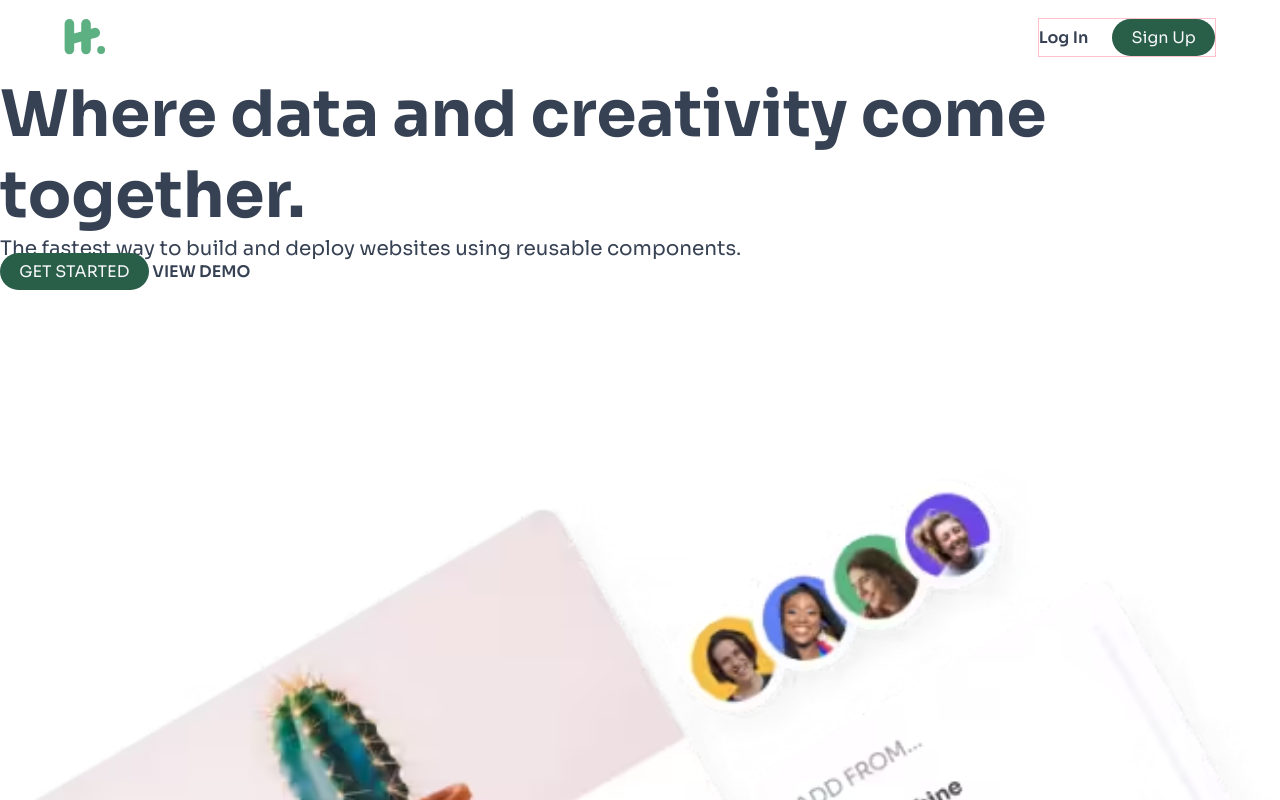
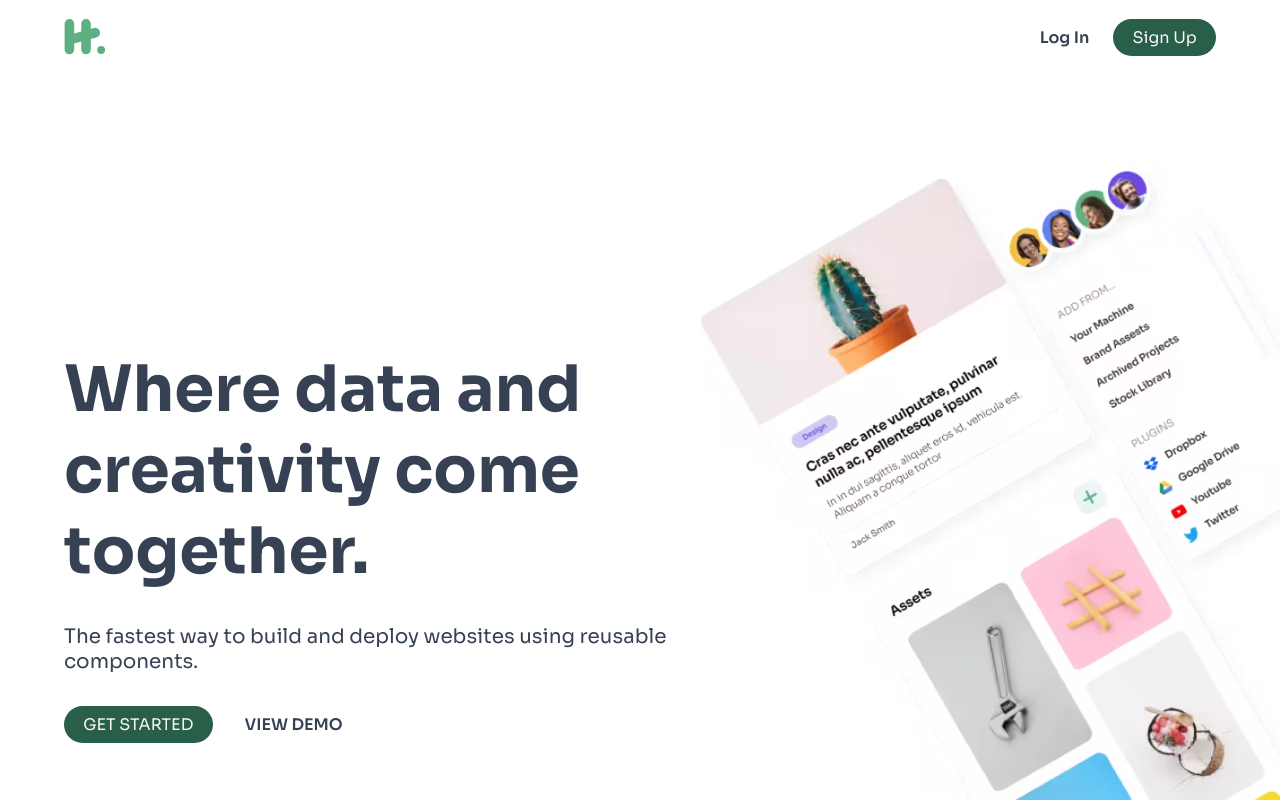
Before and after one commit to dev-RonnieTR/advanced-homepage-hufie, a plain HTML site: page index.html in a window 1280 px wide. Shown: the top 800 px of the page. Drawn offline with Linux system fonts and the light colour scheme.

Commit message:
Style the hero section

```diff
--- a/index.html
+++ b/index.html
@@ -33,14 +33,14 @@
                     <a class="hero__content__button view-demo-button button button-2" href="">VIEW DEMO</a>
                 </div>
             </div>
-            <picture>
+            <picture class="hero__picture">
                 <source srcset="resources/images/hero-image.avif 492w, resources\images\hero-image@2x.avif 656w"
                     type="image/avif">
                 <source srcset="resources/images/hero-image.webp 492w, resources\images\hero-image@2x.webp 656w"
                     type="image/webp">
                 <source srcset="resources/images/hero-image.png 492w, resources\images\hero-image@2x.png 656w"
                     type="image/png">
-                <img src="resources/images/hero-image.png" alt="">
+                <img class="hero__img" src="resources/images/hero-image.png" alt="">
             </picture>
         </div>
     </section>
--- a/styles.css
+++ b/styles.css
@@ -26,6 +26,8 @@
   --color-12: #f5c044;
   --spacing-horizontal: 1.5rem;
   --spacing-vertical: 1rem;
+  --hero-spacing: 2rem;
+  --hero-img-width: 41rem;
 }
 
 html {
@@ -34,6 +36,10 @@ html {
 }
 
 /* HERO LAYOUT*/
+.hero {
+  max-height: 100vh;
+  overflow: hidden;
+}
 .hero-header {
   display: flex;
   justify-content: space-between;
@@ -41,10 +47,33 @@ html {
   padding: var(--spacing-vertical) 5%;
 }
 .header__buttons {
-  border: 1px solid pink;
   display: flex;
   align-items: center;
   gap: var(--spacing-horizontal);
+}
+.hero__content {
+  margin-left: 5%;
+
+  display: flex;
+  justify-content: space-between;
+  align-items: center;
+}
+.hero__content__text {
+  display: flex;
+  flex-direction: column;
+  gap: var(--hero-spacing);
+}
+.hero__content__buttons {
+  display: flex;
+  align-items: center;
+  gap: var(--hero-spacing);
+}
+.hero__picture {
+  max-width: var(--hero-img-width);
+}
+.hero__img {
+  width: min(100%, var(--hero-img-width));
+  height: auto;
 }
 
 /* MODULES */
```
